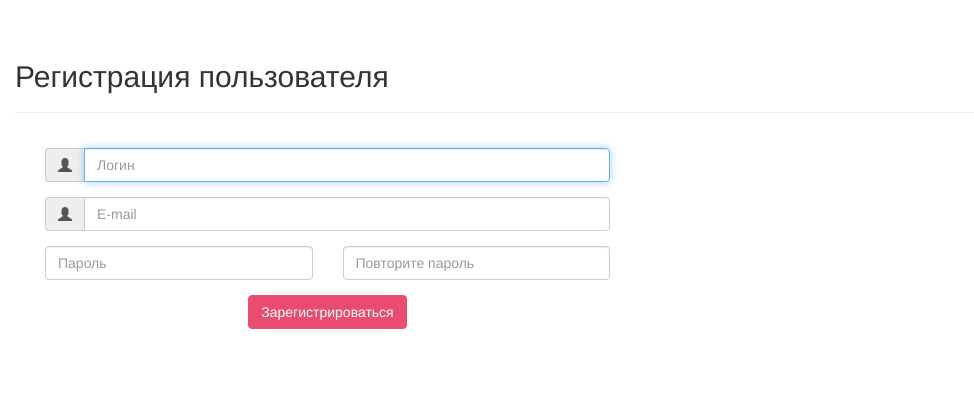
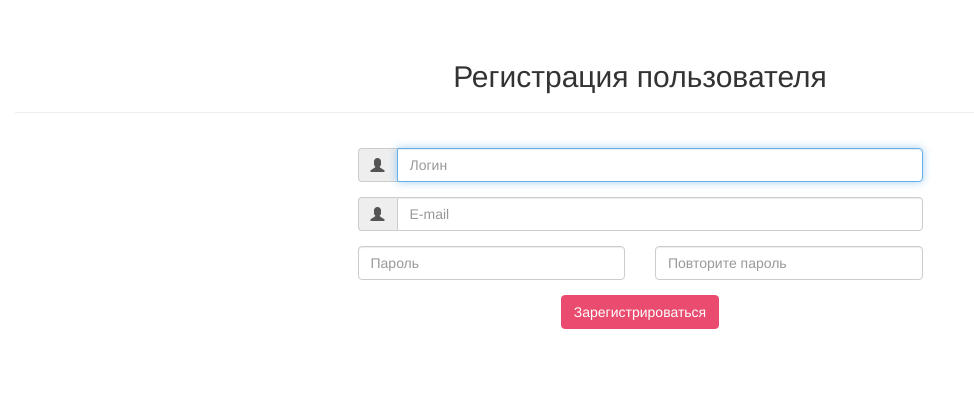
Before and after one commit to ksercs/AchieveMe, a Django app: page /signup/ in a window 1280 px wide. Shown: the part 86-506 px from the top of the page, without its empty margins (0-974 px from the left). Run offline with Django 3.2, Linux system fonts and the light colour scheme; some libraries are stand-ins or nearby versions.

Commit message:
новая регистрация

```diff
--- a/AchieveMe/app/templates/signup.html
+++ b/AchieveMe/app/templates/signup.html
@@ -1,10 +1,12 @@
 {% extends "base.html" %}
 
 {% block content %}
-<div class="page-header">
+<div class="page-header" style="text-align: center;">
 	<h2>Регистрация пользователя</h2>
 </div>
 {% if not user.is_authenticated %}
+
+<div class="col-sm-3"></div>
 
 <div class="col-sm-6" style="padding: 1.5rem; border-width: .2rem;">
 <form action="" method="post">
```
Also changed, not shown: AchieveMe/db.sqlite3.
